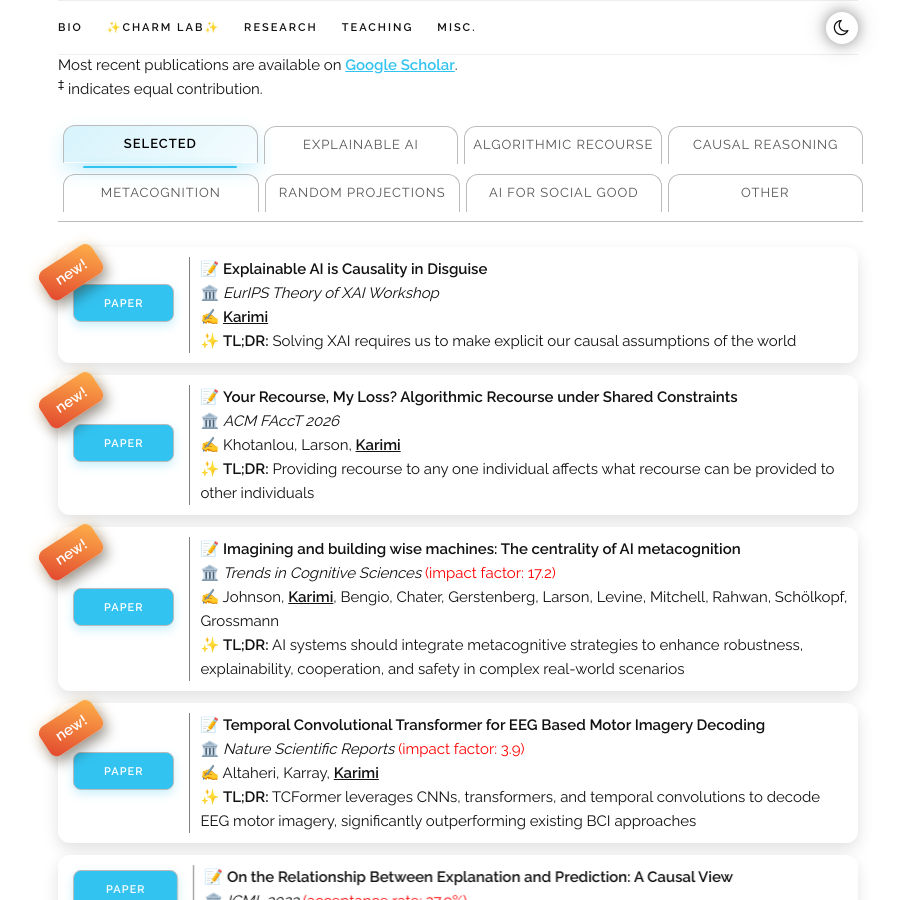
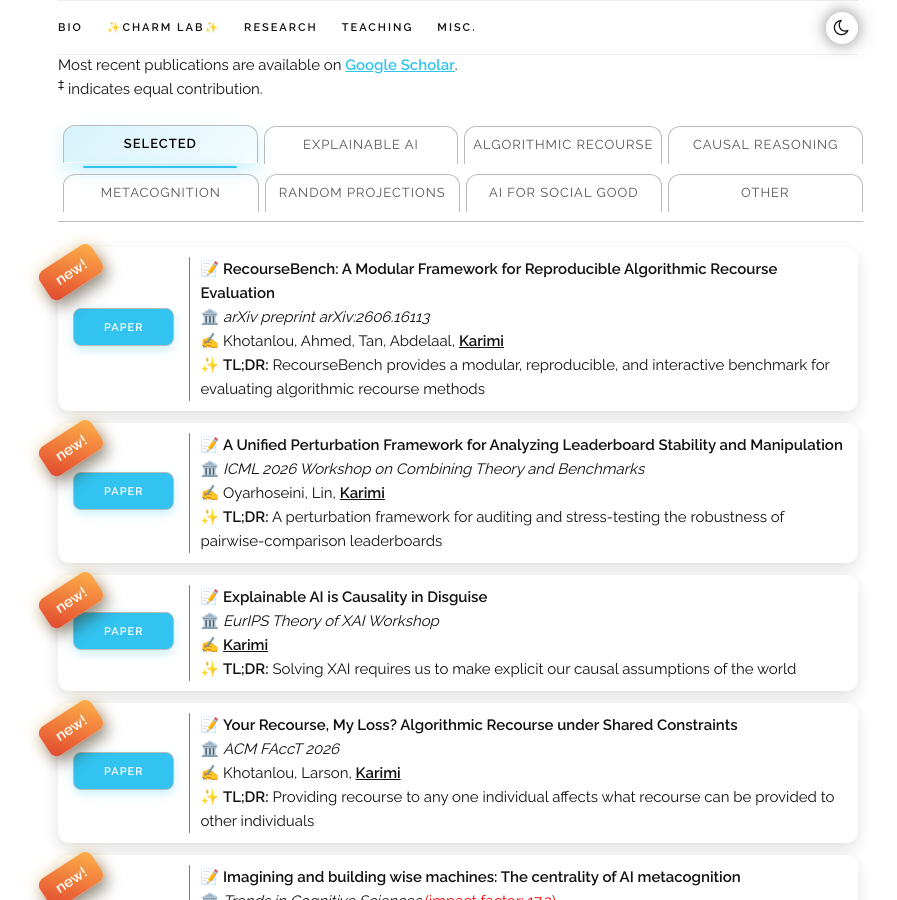
Before and after one commit to charmlab/website, a Jekyll site: the page built from index.html, in a window 1280 px wide and 900 px high, scrolled down 2357 px. Shown: the whole window, without its empty margins (182-1079 px from the left). Built offline with Jekyll 4.4.1, drawn with Linux system fonts in a browser that asks for light colours; some web fonts are replaced.

Commit message:
Update publication list

```diff
--- a/_data/publications.yaml
+++ b/_data/publications.yaml
@@ -17,6 +17,42 @@ categories:
     id: "papers-other"
 
 papers:
+
+  - title: "RecourseBench: A Modular Framework for Reproducible Algorithmic Recourse Evaluation"
+    authors: "Khotanlou, Ahmed, Tan, Abdelaal, <u><b>Karimi</b></u>"
+    venue: "arXiv preprint arXiv:2606.16113"
+    categories: ["Selected", "Algorithmic Recourse"]
+    paper_pdf: "https://arxiv.org/abs/2606.16113"
+    acceptance_rate:
+    tldr: RecourseBench provides a modular, reproducible, and interactive benchmark for evaluating algorithmic recourse methods
+    banner: new!
+
+  - title: "A Unified Perturbation Framework for Analyzing Leaderboard Stability and Manipulation"
+    authors: "Oyarhoseini, Lin, <u><b>Karimi</b></u>"
+    venue: "ICML 2026 Workshop on Combining Theory and Benchmarks"
+    categories: ["Selected", "Other"]
+    paper_pdf: "https://arxiv.org/abs/2605.15761"
+    acceptance_rate:
+    tldr: A perturbation framework for auditing and stress-testing the robustness of pairwise-comparison leaderboards
+    banner: new!
+
+  - title: "Metacognition Should Be the Scientific Framework for Bounded and Effective Self-Governance in Generative AI"
+    authors: "Ji, Grossmann, <u><b>Karimi</b></u>"
+    venue: "arXiv preprint arXiv:2605.23981"
+    categories: ["Metacognition"]
+    paper_pdf: "https://arxiv.org/abs/2605.23981"
+    acceptance_rate:
+    tldr: Metacognition offers a framework for bounded and effective self-governance in generative AI systems
+    banner: new!
+
+  - title: "How well can a large language model infer the value representations expressed by another instance of the same model?"
+    authors: "Ghorbansabagh, <u><b>Karimi</b></u>, Grossmann"
+    venue: "ICLR 2026 Workshop on Representational Alignment"
+    categories: ["Other"]
+    paper_pdf: "https://scholar.google.ca/citations?view_op=view_citation&hl=en&user=umI56k0AAAAJ&sortby=pubdate&citation_for_view=umI56k0AAAAJ:xtRiw3GOFMkC"
+    acceptance_rate:
+    tldr:
+    banner: new!
 
   - title: "Explainable AI is Causality in Disguise"
     authors: "<u><b>Karimi</b></u>"
@@ -52,7 +88,6 @@ papers:
     paper_pdf: "https://arxiv.org/abs/2508.11070"
     impact_factor: "3.9"
     tldr: TCFormer leverages CNNs, transformers, and temporal convolutions to decode EEG motor imagery, significantly outperforming existing BCI approaches
-    banner: new!
 
 
   - title: "Prospector Heads: Generalized Feature Attribution for Large Models & Data"
```
